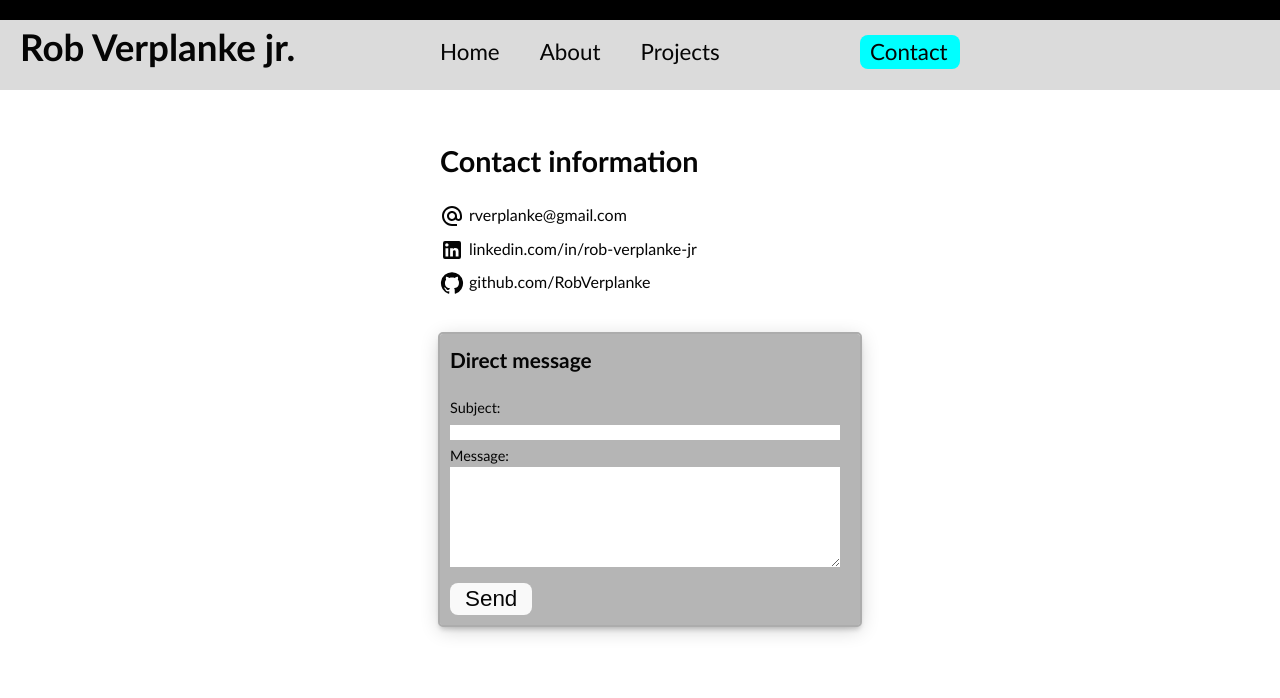
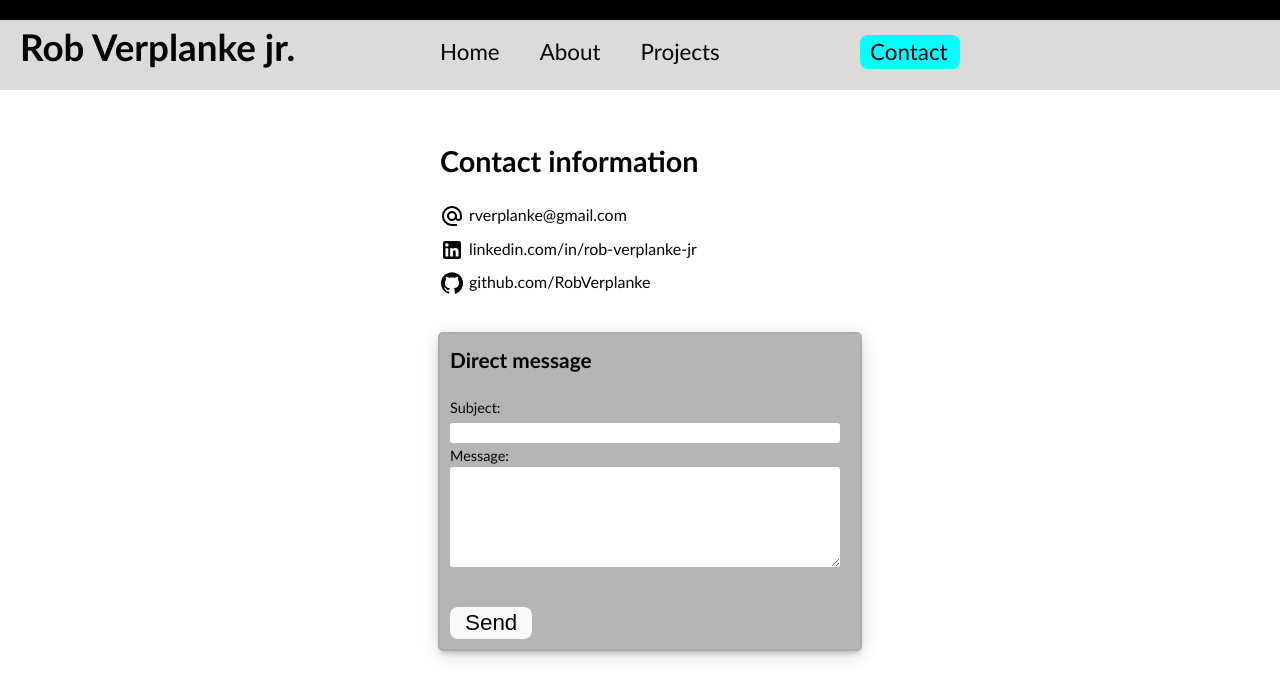
Before and after one commit to RobVerplanke/portfolio, a React (Vite) app: page /contact in a window 1280 px wide. Shown: the top 698 px of the page. Built offline with nearby package versions, Linux system fonts and the light colour scheme.

Commit message:
fix: make input values readable and add more space
Make input values readable by changing font color

Add more height to Subject input field

Add border radius to both input fields

```diff
--- a/src/components/content/ContactPageForm.jsx
+++ b/src/components/content/ContactPageForm.jsx
@@ -15,14 +15,18 @@ export default function ContactForm() {
           netlify-honeypot="bot-field"
         >
           <input type="hidden" name="form-name" value="contact" />
+
           <label htmlFor="subject">Subject:</label>
           <br />
           <input type="text" id="subject" name="subject" />
           <br />
+
           <label htmlFor="content">Message:</label>
           <br />
           <textarea id="content" name="message"></textarea>
           <br />
+          <br />
+
           <button type="submit">Send</button>
         </form>
       </div>
--- a/src/styles/ContactForm.css
+++ b/src/styles/ContactForm.css
@@ -4,6 +4,7 @@
   --card-background-color: #b5b5b5;
   --card-link-color: #00ffff;
   --input-background-color: #ffffff;
+  --font-color-dark: #050505;
 }
 
 .form-holder {
@@ -21,10 +22,17 @@ form {
 
 input,
 textarea {
+  padding: 2px 0 2px 5px;
   max-width: 500px;
   width: 100%;
   border: none;
+  border-radius: 3px;
+  color: var(--font-color-dark);
   background-color: var(--input-background-color);
+}
+
+input {
+  min-height: 20px;
 }
 
 textarea {
```
